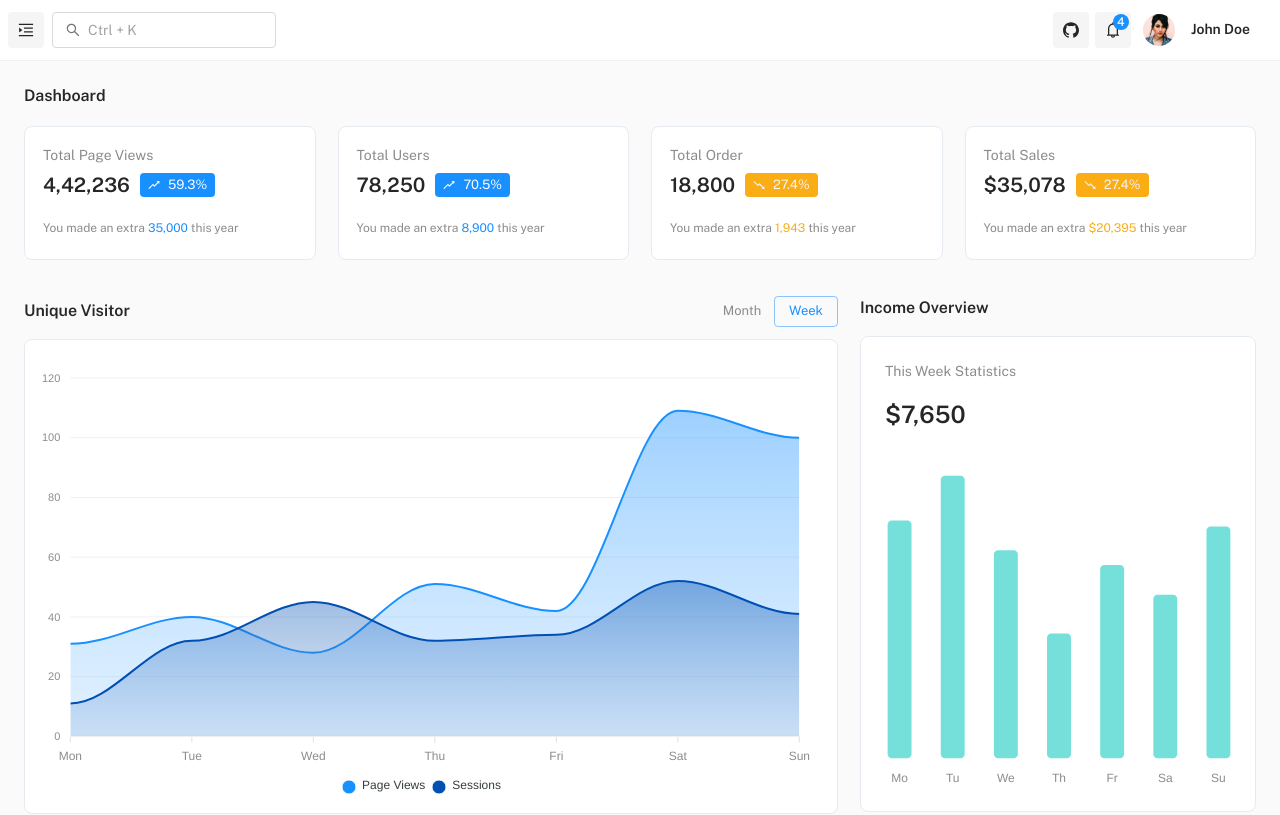
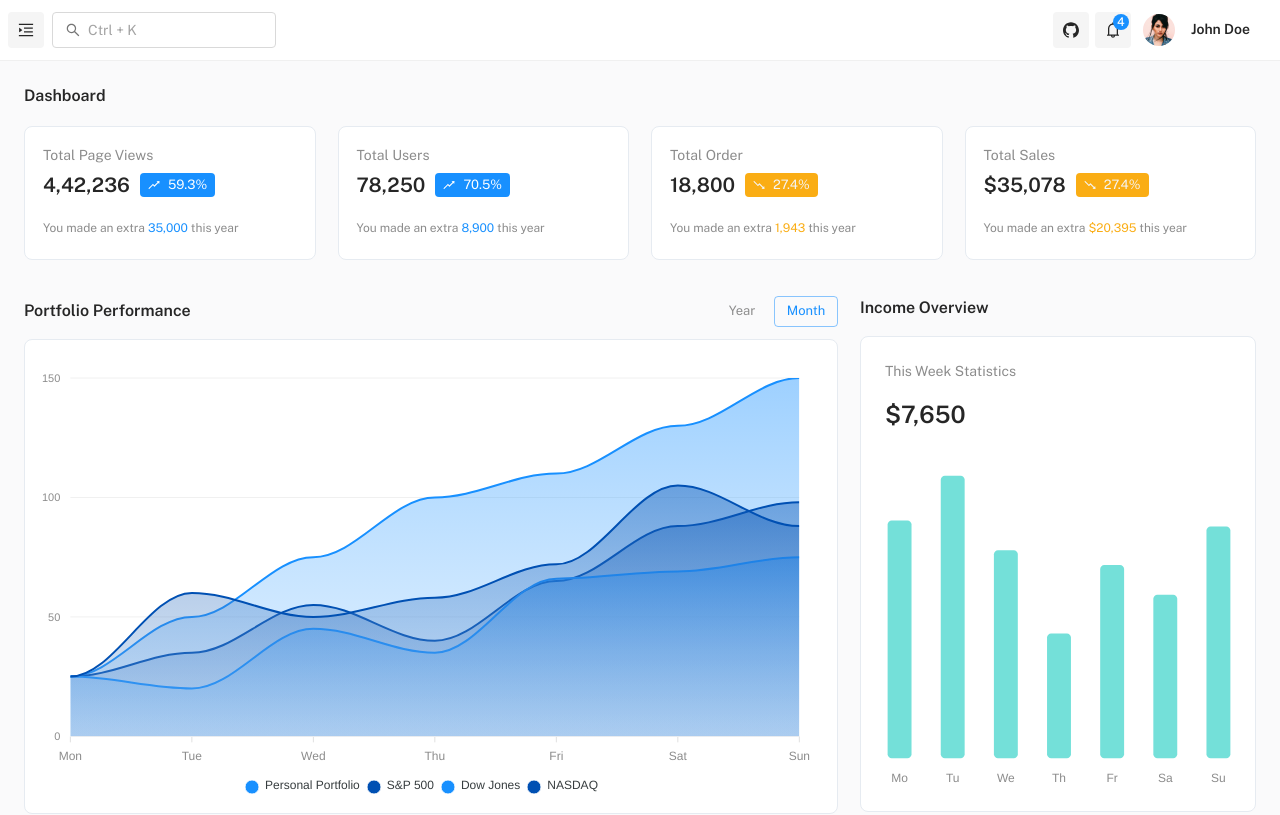
Before and after one commit to acrodemocide/web.portfolio-analyzer, a React (Create React App) app: page /free/dashboard/default in a window 1280 px wide. Shown: the top 815 px of the page. Built offline with nearby package versions, Linux system fonts and the light colour scheme.

Commit message:
Updated the names of the month and week buttons. Created initial comparison of each portfolio for the graph component.

```diff
--- a/src/pages/dashboard/IncomeAreaChart.js
+++ b/src/pages/dashboard/IncomeAreaChart.js
@@ -89,24 +89,40 @@ const IncomeAreaChart = ({ slot }) => {
 
     const [series, setSeries] = useState([
         {
-            name: 'Page Views',
-            data: [0, 86, 28, 115, 48, 210, 136]
+            name: 'Personal Portfolio',
+            data: [25, 50, 75, 100, 110, 130, 150] // , 155]
         },
         {
-            name: 'Sessions',
-            data: [0, 43, 14, 56, 24, 105, 68]
+            name: 'S&P 500',
+            data: [25, 35, 55, 40, 65, 88, 98] // , 106]
+        },
+        {
+            name: 'Dow Jones',
+            data: [25, 20, 45, 35, 66, 69, 75] // , 64]
+        },
+        {
+            name: 'NASDAQ',
+            data: [25, 60, 50, 58, 72, 105, 88] // , 136]
         }
     ]);
 
     useEffect(() => {
         setSeries([
             {
-                name: 'Page Views',
-                data: slot === 'month' ? [76, 85, 101, 98, 87, 105, 91, 114, 94, 86, 115, 35] : [31, 40, 28, 51, 42, 109, 100]
+                name: 'Personal Portfolio',
+                data: slot === 'month' ? [25, 50, 75, 108, 120, 95, 135, 140, 155, 122, 145, 160] : [25, 50, 75, 100, 110, 130, 150] //, 155]
             },
             {
-                name: 'Sessions',
-                data: slot === 'month' ? [110, 60, 150, 35, 60, 36, 26, 45, 65, 52, 53, 41] : [11, 32, 45, 32, 34, 52, 41]
+                name: 'S&P 500',
+                data: slot === 'month' ? [25, 43, 55, 66, 60, 77, 68, 75, 88, 95, 100, 110] : [25, 35, 55, 40, 65, 88, 98] // , 106]
+            },
+            {
+                name: 'Dow Jones',
+                data: slot === 'month' ? [25, 20, 48, 67, 58, 88, 95, 105, 110, 120, 89, 72] : [25, 20, 45, 35, 66, 69, 75] // , 64]
+            },
+            {
+                name: 'NASDAQ',
+                data: slot === 'month' ? [25, 120, 105, 100, 98, 94, 86, 81, 76, 73, 63, 41] : [25, 60, 50, 58, 72, 105, 88] // , 136]
             }
         ]);
     }, [slot]);
--- a/src/pages/dashboard/index.js
+++ b/src/pages/dashboard/index.js
@@ -98,7 +98,7 @@ const DashboardDefault = () => {
             <Grid item xs={12} md={7} lg={8}>
                 <Grid container alignItems="center" justifyContent="space-between">
                     <Grid item>
-                        <Typography variant="h5">Unique Visitor</Typography>
+                        <Typography variant="h5">Portfolio Performance</Typography>
                     </Grid>
                     <Grid item>
                         <Stack direction="row" alignItems="center" spacing={0}>
@@ -108,7 +108,7 @@ const DashboardDefault = () => {
                                 color={slot === 'month' ? 'primary' : 'secondary'}
                                 variant={slot === 'month' ? 'outlined' : 'text'}
                             >
-                                Month
+                                Year
                             </Button>
                             <Button
                                 size="small"
@@ -116,7 +116,7 @@ const DashboardDefault = () => {
                                 color={slot === 'week' ? 'primary' : 'secondary'}
                                 variant={slot === 'week' ? 'outlined' : 'text'}
                             >
-                                Week
+                                Month
                             </Button>
                         </Stack>
                     </Grid>
```
